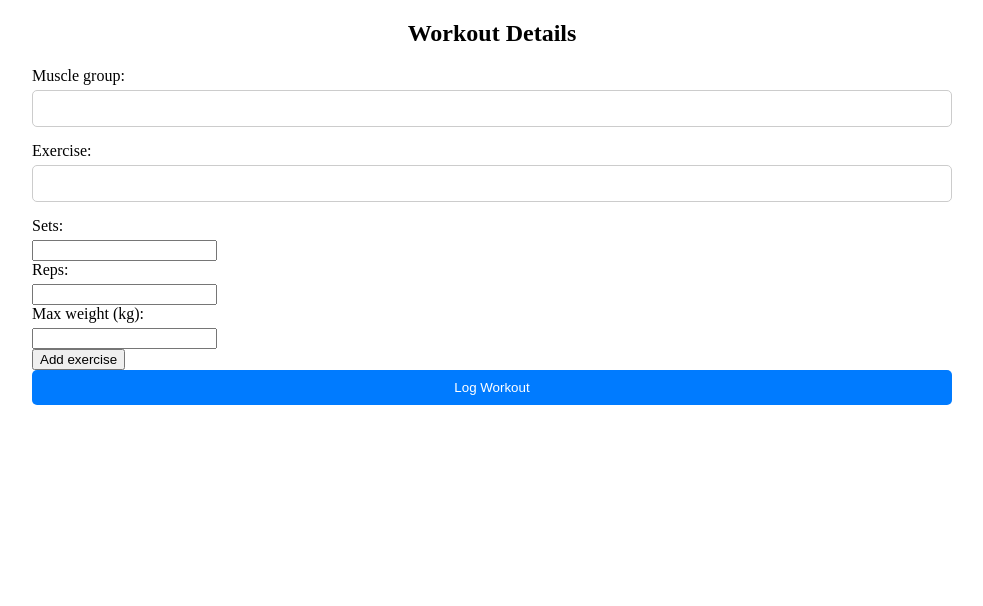
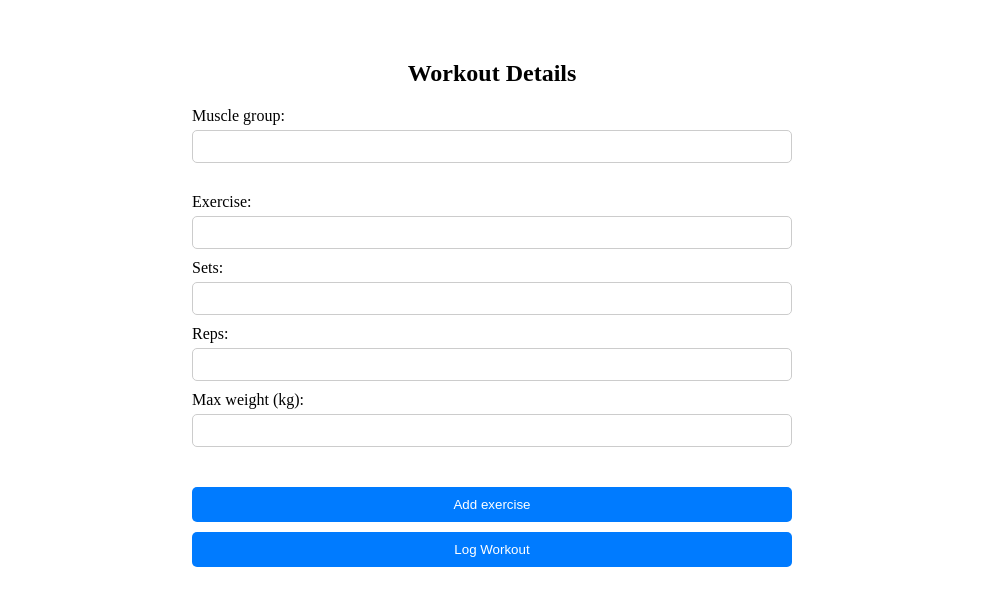
Before and after one commit to mihaiFilipoiu/cs50x-final-project, a Flask app: page /add_log in a window 1280 px wide. Shown: the part 46-652 px from the top of the page, without its empty margins (148-1131 px from the left). Run offline with Flask 3, Linux system fonts and the light colour scheme; a user stored in the database is signed in; some libraries are stand-ins or nearby versions.

Commit message:
css for index + add_log + log

```diff
--- a/static/styles.css
+++ b/static/styles.css
@@ -115,3 +115,157 @@ a {
 a:hover {
   text-decoration: underline; /* Underline links on hover */
 }
+
+
+
+
+/* CSS for workout logs page */
+.container3 {
+  max-width: 800px; /* Set max width for the container */
+  margin: 0 auto; /* Center the container horizontally */
+  padding: 20px; /* Add padding */
+}
+
+h2 {
+  text-align: center; /* Center-align the heading */
+}
+
+.add_log_sign {
+  display: block; /* Display as block element */
+  text-align: center; /* Center-align the text */
+  font-size: 24px; /* Font size */
+  margin-bottom: 20px; /* Add margin at the bottom */
+  color: #007bff; /* Text color */
+  text-decoration: none !important; /* Remove underline from link */
+}
+
+.add_log_sign:hover {
+  text-decoration: underline; /* Underline link on hover */
+}
+
+.logs {
+  margin-top: 20px; /* Add margin at the top */
+}
+
+.log_details {
+  display: block; /* Display as block element */
+  text-decoration: none !important; /* Remove underline from link */
+  color: #333; /* Text color */
+}
+
+.log_details:hover {
+  background-color: #f0f0f0; /* Background color on hover */
+}
+
+.log {
+  border: 1px solid #ccc; /* Add border */
+  border-radius: 5px; /* Add border radius */
+  padding: 10px; /* Add padding */
+  margin-bottom: 10px; /* Add margin at the bottom */
+}
+
+.log p {
+  margin: 5px 0; /* Add margin to paragraphs */
+}
+
+
+
+
+
+
+/* CSS for workout details page */
+.container4 {
+  max-width: 600px; /* Set max width for the container */
+  margin: 0 auto; /* Center the container horizontally */
+  padding: 20px; /* Add padding */
+}
+
+h2 {
+  text-align: center; /* Center-align the heading */
+}
+
+.log_form {
+  margin-top: 20px; /* Add margin at the top */
+}
+
+.muscle_group,
+.exercise {
+  margin-bottom: 20px; /* Add margin at the bottom */
+}
+
+label {
+  display: block; /* Display labels as block elements */
+  margin-bottom: 5px; /* Add margin at the bottom */
+}
+
+input[type="text"],
+input[type="number"] {
+  width: 100%; /* Set input width to 100% */
+  padding: 8px; /* Add padding */
+  margin-bottom: 10px; /* Add margin at the bottom */
+  border: 1px solid #ccc; /* Add border */
+  border-radius: 5px; /* Add border radius */
+  box-sizing: border-box; /* Include padding and border in the width */
+}
+
+.add_ex_btn,
+.add_log_btn {
+  width: 100%; /* Set button width to 100% */
+  padding: 10px; /* Add padding */
+  margin-top: 10px; /* Add margin at the top */
+  background-color: #007bff; /* Background color */
+  color: #fff; /* Text color */
+  border: none; /* Remove border */
+  border-radius: 5px; /* Add border radius */
+  cursor: pointer; /* Add cursor pointer */
+}
+
+.add_ex_btn:hover,
+.add_log_btn:hover {
+  background-color: #0056b3; /* Change background color on hover */
+}
+
+
+
+
+
+
+/* CSS for workout details page */
+.container5 {
+  max-width: 800px; /* Set max width for the container */
+  margin: 0 auto; /* Center the container horizontally */
+  padding: 20px; /* Add padding */
+}
+
+h2 {
+  text-align: center; /* Center-align the heading */
+}
+
+.container6 {
+  margin-bottom: 20px; /* Add margin at the bottom */
+}
+
+.container6 p {
+  margin: 5px 0; /* Add margin to paragraphs */
+}
+
+.ex_table {
+  width: 100%; /* Set table width to 100% */
+  border-collapse: collapse; /* Collapse table borders */
+  margin-top: 20px; /* Add margin at the top */
+}
+
+.ex_table th,
+.ex_table td {
+  border: 1px solid #ddd; /* Add border */
+  padding: 8px; /* Add padding */
+  text-align: left; /* Left-align text */
+}
+
+.ex_table th {
+  background-color: #f2f2f2; /* Background color for table header */
+}
+
+.ex_table tr:nth-child(even) {
+  background-color: #f2f2f2; /* Alternate row background color */
+}
--- a/templates/add_log.html
+++ b/templates/add_log.html
@@ -5,9 +5,9 @@
 {% endblock %}
 
 {% block main %}
-    <div class="container">
+    <div class="container4">
         <h2>Workout Details</h2>
-        <form action="/add_log" method="post">
+        <form class="log_form" action="/add_log" method="post">
             <div class="muscle_group">
                 <label>Muscle group:</label>
                 <input type="text" name="muscle_group" required>
@@ -24,8 +24,8 @@
                     <input type="number" name="weight[]">
                 </div>
             </div>
-            <button type="button" onclick="addExercise()">Add exercise</button>
-            <button type="submit">Log Workout</button>
+            <button class="add_ex_btn" type="button" onclick="addExercise()">Add exercise</button>
+            <button class="add_log_btn" type="submit">Log Workout</button>
         </form>
     </div>
 
--- a/templates/log.html
+++ b/templates/log.html
@@ -5,13 +5,13 @@
 {% endblock %}
 
 {% block main %}
-    <div class="container">
+    <div class="container5">
         <h2>Workout Details</h2>
-        <div class="container1">
+        <div class="container6">
             <p>Muscle Group: {{ muscle_group }}</p>
             <p>Date: {{ date }}</p>
         </div>
-        <table>
+        <table class="ex_table">
             <tr>
                 <th>Exercise Name</th>
                 <th>Sets</th>
```
